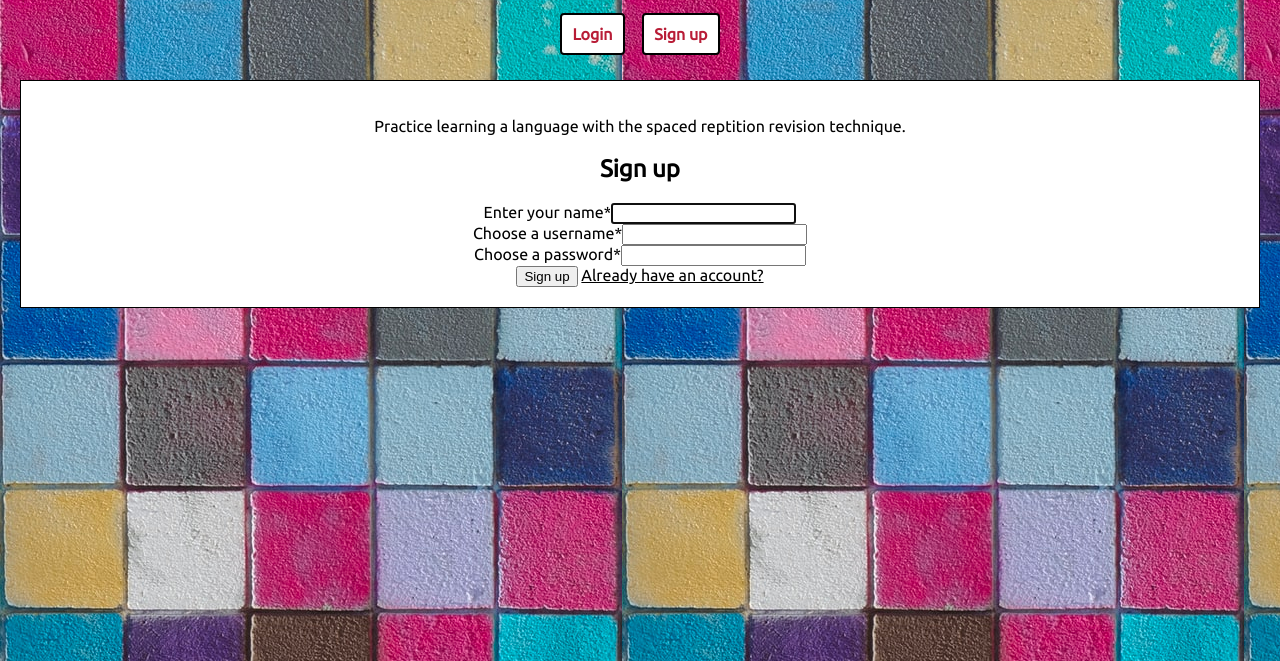
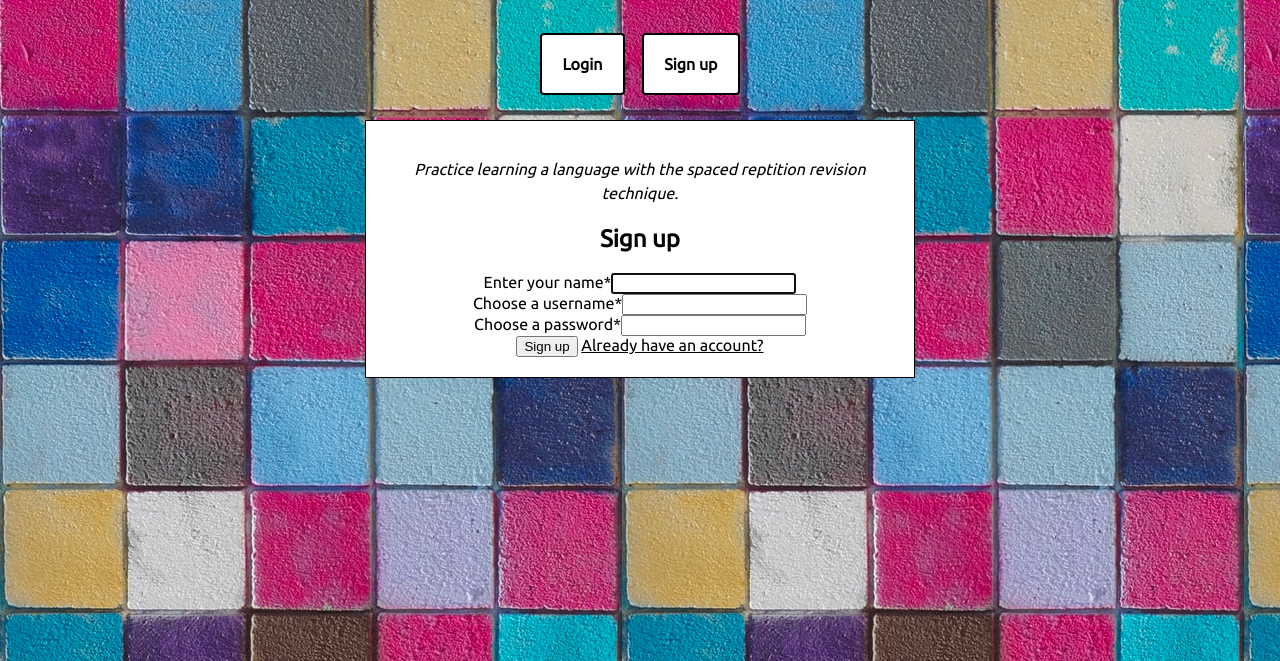
Before and after one commit to thinkful-ei-gecko/leon-smiti-space-repetition-client, a React app: page /register in a window 1280 px wide. Shown: the part 139-800 px from the top of the page. Built offline with nearby package versions, Linux system fonts and the light colour scheme.

Commit message:
added a responsive css on the form

```diff
--- a/src/components/Header/Header.css
+++ b/src/components/Header/Header.css
@@ -18,8 +18,22 @@
   border-radius: 4px;
   display: inline-block;
   background-color: white;
-  color: rgb(184, 28, 54);
+  color: black;
   font-weight: bold;
   padding: 10px;
   margin: 5px 7px;
 }
+
+.nav-link:hover {
+  background-color: #fcdc8f;
+  color: rgb(184, 28, 54);
+
+}
+
+
+@media screen and (min-width: 730px){
+  .nav-link{
+    padding: 20px;
+    margin: 25px 7px;
+  }
+}
--- a/src/routes/LoginRoute/LoginRoute.css
+++ b/src/routes/LoginRoute/LoginRoute.css
@@ -8,3 +8,12 @@
 img{
     height: 200px;
 }
+
+
+
+@media screen and (min-width: 730px){
+    .login-page{
+        margin: auto;
+        max-width: 550px;
+    }
+}
--- a/src/routes/RegistrationRoute/RegistrationRoute.css
+++ b/src/routes/RegistrationRoute/RegistrationRoute.css
@@ -8,3 +8,16 @@
 a{
     color: black;
 }
+
+p{
+    font-style: italic;
+    line-height: 1.5;
+}
+
+
+@media screen and (min-width: 730px){
+    .signup-form{
+        margin: auto;
+        max-width: 550px;
+    }
+}
```
